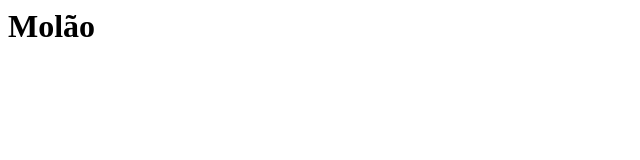
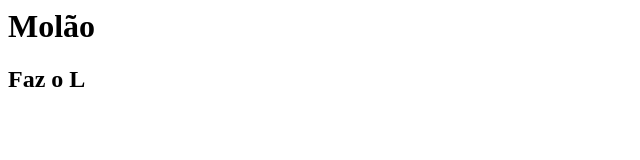
Before and after one commit to DaviHenrique0120/teste, a plain HTML site: page index.html in a window 1280 px wide. Shown: the full height of the page, 0-640 px from the left. Drawn offline with Linux system fonts and the light colour scheme.

Commit message:
Faz o L imediatamente

```diff
--- a/index.html
+++ b/index.html
@@ -1 +1,2 @@
 <h1>Molão</h1>
+<h2>Faz o L </h2>
```
